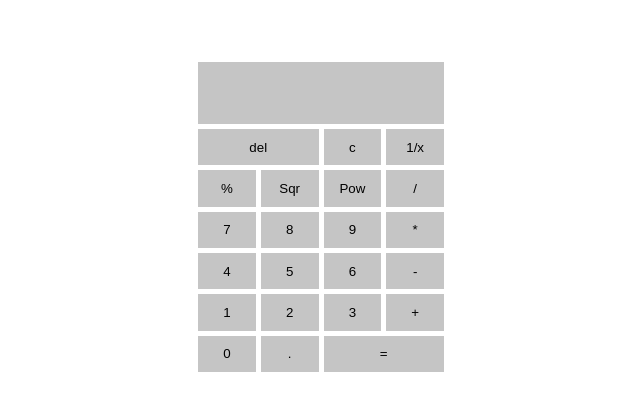
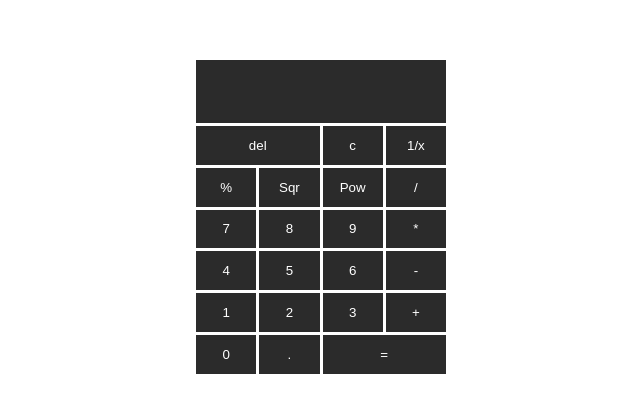
Before and after one commit to Metalscream/Calculator, a plain HTML site: page index.html in a window 1280 px wide. Shown: the part 183-596 px from the top of the page, without its empty margins (319-959 px from the left). Drawn offline with Linux system fonts and the light colour scheme.

Commit message:
Add files via upload
new design

```diff
--- a/style.css
+++ b/style.css
@@ -12,13 +12,14 @@ body{
 table{
     width:  100%;
     height:  100%;
-    border-spacing: 5px;
+    border-spacing: 3px;
     user-select: none;
     max-width: 500px;
 }
 
 table td{
-    background-color: rgb(197, 197, 197);
+    background-color: rgb(43,43,43);
+    color: white;
     width: 25%;
     text-align: center;
     vertical-align: middle;
@@ -26,15 +27,20 @@ table td{
 }
 
 table td button{
+    color: white;
     background-color: transparent;
     border: none;
     outline: none;
     width: 100%;
     height: 100%;
 }
-
+table td button:hover{
+    transition-duration: .5s;
+    background-color: rgb(90, 90, 90);
+}
 table td button:active{
-    background-color: rgb(161, 161, 161);
+    background-color: rgb(160, 160, 160);
+    color: rgb(0,0,0);
 }
 
 .wrapper{
```
